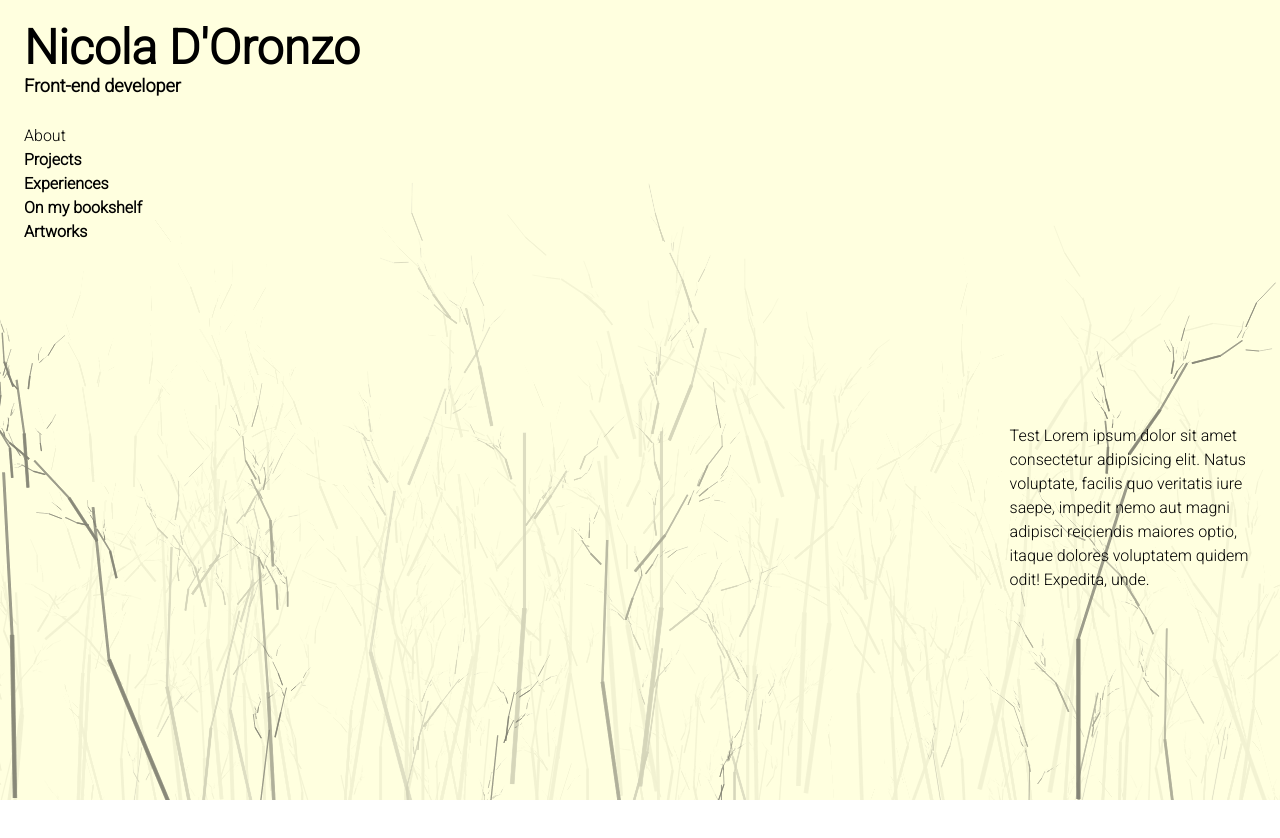
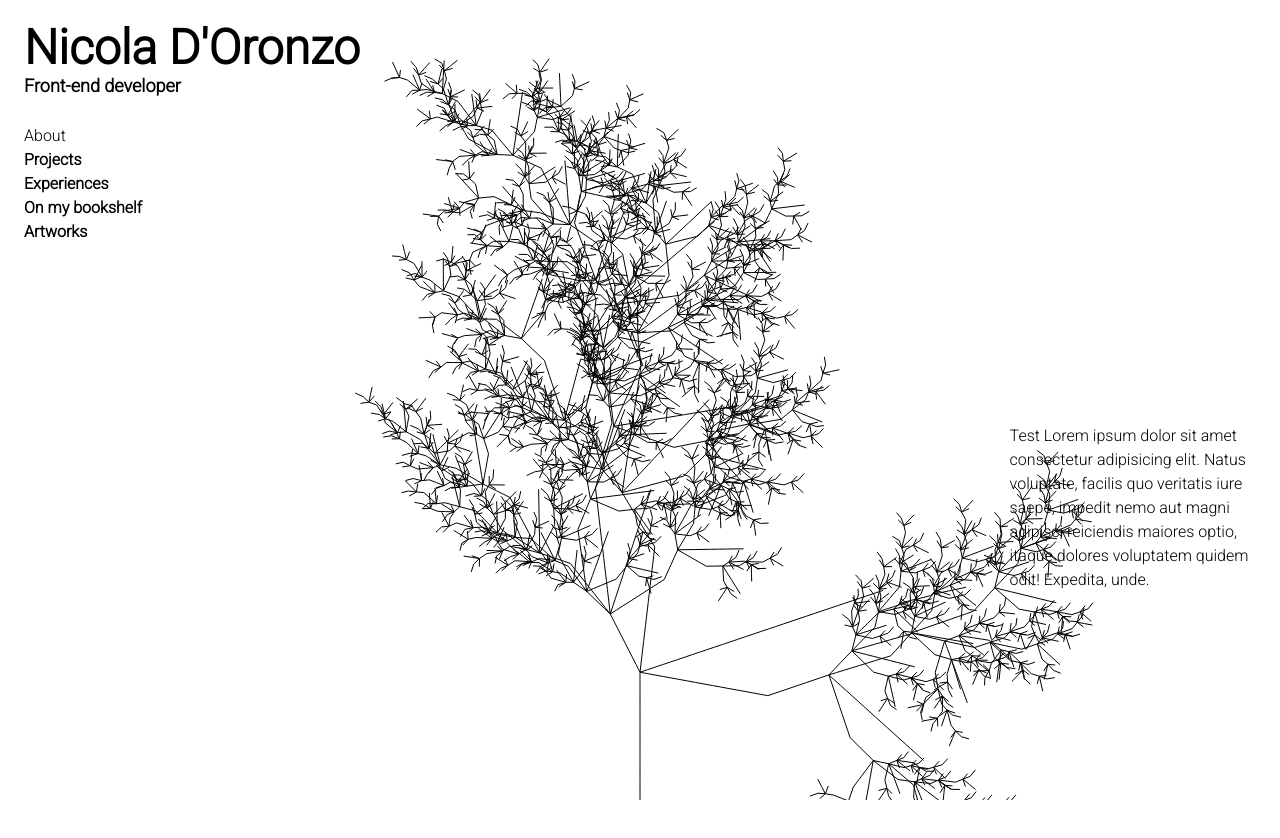
Before and after one commit to DylanBob211/my-portfolio, a Next.js app: page / in a window 1280 px wide. Shown: the top 838 px of the page. Built offline with nearby package versions, Linux system fonts and the light colour scheme.

Commit message:
use l-system to draw trees

```diff
--- a/app/ui/background/index.tsx
+++ b/app/ui/background/index.tsx
@@ -1,12 +1,16 @@
-"use client"
-import { useChange } from "@/app/helpers/hooks";
-import { clamp, lerp, normalize } from "@/app/helpers/math";
-import { isObject } from "@/app/helpers/types";
-import { usePathname } from "next/navigation";
-import { useCanvas } from "../../helpers/canvas";
-import { AnimationSettings, Tree } from "./treeAnimation";
+'use client'
+import { useChange } from '@/app/helpers/hooks'
+import { clamp, lerp, normalize } from '@/app/helpers/math'
+import { isObject } from '@/app/helpers/types'
+import { usePathname } from 'next/navigation'
+import { useCanvas } from '../../helpers/canvas'
+import { AnimationSettings, Tree } from './treeAnimation'
+import treeAnimation2 from './treeAnimation2'
 
-type SceneAnimationSettings = Omit<AnimationSettings, 'width' | 'height' | 'frameCount'> & { refreshRate: number };
+type SceneAnimationSettings = Omit<
+  AnimationSettings,
+  'width' | 'height' | 'frameCount'
+> & { refreshRate: number }
 const animationsForPath: Record<string, SceneAnimationSettings> = {
   '/': {
     treeParams: {
@@ -17,11 +21,13 @@ const animationsForPath: Record<string, SceneAnimationSettings> = {
       sectionedBranching: true,
       branchSections: 3,
       grassEffect: true,
-            color: { r: 20, g: 20, b: 20, a: .8 },
+      color: { r: 20, g: 20, b: 20, a: 0.8 },
       mainBranchAngleVariation: 5,
-        }, sceneParams: {
-            treesAmount: (width: number) => Math.floor(width / (100 * window.devicePixelRatio)),
-            clearColor: { r: 255, g: 246, b: 219, a: .03 },
+    },
+    sceneParams: {
+      treesAmount: (width: number) =>
+        Math.floor(width / (100 * window.devicePixelRatio)),
+      clearColor: { r: 255, g: 246, b: 219, a: 0.03 },
       randomTreeDistributionFactor: 50,
       depth: 10,
       treeDrawingFrameRate: 50,
@@ -38,11 +44,12 @@ const animationsForPath: Record<string, SceneAnimationSettings> = {
       sectionedBranching: true,
       branchSections: 10,
       grassEffect: true,
-            color: { r: 20, g: 20, b: 20, a: .8 },
+      color: { r: 20, g: 20, b: 20, a: 0.8 },
       mainBranchAngleVariation: 2,
-        }, sceneParams: {
+    },
+    sceneParams: {
       treesAmount: () => 1,
-            clearColor: { r: 255, g: 255, b: 255, a: .5 },
+      clearColor: { r: 255, g: 255, b: 255, a: 0.5 },
       randomTreeDistributionFactor: 0,
       depth: 1,
       treeDrawingFrameRate: 1,
@@ -61,9 +68,10 @@ const animationsForPath: Record<string, SceneAnimationSettings> = {
       grassEffect: false,
       color: { r: 20, g: 20, b: 20, a: 1 },
       mainBranchAngleVariation: 5,
-        }, sceneParams: {
+    },
+    sceneParams: {
       treesAmount: () => 1,
-            clearColor: { r: 197, g: 207, b: 186, a: .01 },
+      clearColor: { r: 197, g: 207, b: 186, a: 0.01 },
       randomTreeDistributionFactor: 25,
       depth: 1,
       treeDrawingFrameRate: 50,
@@ -82,15 +90,17 @@ const animationsForPath: Record<string, SceneAnimationSettings> = {
       grassEffect: false,
       color: { r: 20, g: 20, b: 20, a: 1 },
       mainBranchAngleVariation: 3,
-        }, sceneParams: {
-            treesAmount: (width: number) => Math.floor(width / (100 * window.devicePixelRatio)),
-            clearColor: { r: 200, g: 200, b: 200, a: .8 },
+    },
+    sceneParams: {
+      treesAmount: (width: number) =>
+        Math.floor(width / (100 * window.devicePixelRatio)),
+      clearColor: { r: 200, g: 200, b: 200, a: 0.8 },
       randomTreeDistributionFactor: 30,
       depth: 10,
       treeDrawingFrameRate: 1,
       treeDrawingFrameRateStutter: 1,
     },
-        refreshRate: 75
+    refreshRate: 75,
   },
   '/artworks': {
     treeParams: {
@@ -101,44 +111,62 @@ const animationsForPath: Record<string, SceneAnimationSettings> = {
       sectionedBranching: false,
       branchSections: 3,
       grassEffect: false,
-            color: { r: 20, g: 20, b: 20, a: .5 },
+      color: { r: 20, g: 20, b: 20, a: 0.5 },
       mainBranchAngleVariation: 5,
-        }, sceneParams: {
-            treesAmount: (width: number) => Math.floor(width / (100 * window.devicePixelRatio)),
-            clearColor: { r: 213, g: 228, b: 230, a: .2 },
+    },
+    sceneParams: {
+      treesAmount: (width: number) =>
+        Math.floor(width / (100 * window.devicePixelRatio)),
+      clearColor: { r: 213, g: 228, b: 230, a: 0.2 },
       randomTreeDistributionFactor: 0,
       depth: 2,
       treeDrawingFrameRate: 1,
       treeDrawingFrameRateStutter: 0,
     },
-        refreshRate: 1
+    refreshRate: 1,
   },
 }
 
 function lerpRecursive(a: any, b: any, alpha: number, maxAlpha: number): any {
-    if (typeof a === 'number' && typeof b === 'number') return lerp(a, b, alpha);
-    if (typeof a === 'boolean' && typeof b === 'boolean') return alpha >= maxAlpha / 2 ? b : a;
-    if (typeof a === 'function' && typeof b === 'function') return (...args: any[]) => lerpRecursive(a(args), b(args), alpha, maxAlpha);
-    if (isObject(a) && isObject(b)) return Object.keys(a).reduce((acc, key) => ({ ...acc, [key]: lerpRecursive(a[key], b[key], alpha, maxAlpha) }), {});
-    return b;
+  if (typeof a === 'number' && typeof b === 'number') return lerp(a, b, alpha)
+  if (typeof a === 'boolean' && typeof b === 'boolean')
+    return alpha >= maxAlpha / 2 ? b : a
+  if (typeof a === 'function' && typeof b === 'function')
+    return (...args: any[]) => lerpRecursive(a(args), b(args), alpha, maxAlpha)
+  if (isObject(a) && isObject(b))
+    return Object.keys(a).reduce(
+      (acc, key) => ({
+        ...acc,
+        [key]: lerpRecursive(a[key], b[key], alpha, maxAlpha),
+      }),
+      {}
+    )
+  return b
 }
 
 export default function Background() {
-    const path = usePathname();
-    const [currentPath, previousPath] = useChange(path);
-    const currentSettings = animationsForPath[currentPath] || animationsForPath['/'];
-    const previousSettings = previousPath ? animationsForPath[previousPath] : currentSettings;
-    let currentFrameCount = 0;
+  const path = usePathname()
+  const [currentPath, previousPath] = useChange(path)
+  const currentSettings =
+    animationsForPath[currentPath] || animationsForPath['/']
+  const previousSettings = previousPath
+    ? animationsForPath[previousPath]
+    : currentSettings
+  let currentFrameCount = 0
 
-    const canvasRef = useCanvas(({ context, width, height, frameCount }) => {
-        currentFrameCount++;
-        const alpha = clamp(normalize(currentFrameCount, 100, 0), 0, 1);
-        const settings = lerpRecursive(previousSettings, currentSettings, alpha, 1);
+  const canvasRef = useCanvas(
+    ({ context, width, height, frameCount }) => {
+      // currentFrameCount++;
+      // const alpha = clamp(normalize(currentFrameCount, 100, 0), 0, 1);
+      // const settings = lerpRecursive(previousSettings, currentSettings, alpha, 1);
+      treeAnimation2({ context, width, height, frameCount })
+    },
+    { refreshRate: 24, refreshRateStutter: 100 }
+  )
 
-        return Tree.drawScene(context, {
-            width, height, frameCount, ...settings
-        })
-    }, { refreshRate: currentSettings.refreshRate || 1, refreshRateStutter: 0 });
-
-    return <canvas className="fixed z-[-1]" ref={canvasRef}></canvas>
+  return (
+    <>
+      <canvas className="fixed z-[-1]" ref={canvasRef} />
+    </>
+  )
 }
--- /dev/null
+++ b/app/ui/background/random.ts
@@ -0,0 +1,54 @@
+export const random = (function () {
+  function xmur3(str: string) {
+    for (var i = 0, h = 1779033703 ^ str.length; i < str.length; i++)
+      (h = Math.imul(h ^ str.charCodeAt(i), 3432918353)),
+        (h = (h << 13) | (h >>> 19))
+    return function () {
+      h = Math.imul(h ^ (h >>> 16), 2246822507)
+      h = Math.imul(h ^ (h >>> 13), 3266489909)
+      return (h ^= h >>> 16) >>> 0
+    }
+  }
+
+  function sfc32(a: number, b: number, c: number, d: number): () => number {
+    return function () {
+      a >>>= 0
+      b >>>= 0
+      c >>>= 0
+      d >>>= 0
+      let t = (a + b) | 0
+      a = b ^ (b >>> 9)
+      b = (c + (c << 3)) | 0
+      c = (c << 21) | (c >>> 11)
+      d = (d + 1) | 0
+      t = (t + d) | 0
+      c = (c + t) | 0
+      return (t >>> 0) / 4294967296
+    }
+  }
+
+  let seededRandom: (() => number) | null = null
+
+  function random(): number {
+    if (!seededRandom) {
+      _Seed('abc')
+    }
+
+    return seededRandom!()
+  }
+
+  function randomRange(a: number, b: number): number {
+    return random() * (b - a) + a
+  }
+
+  function _Seed(s: string): void {
+    const seed = xmur3(s + '')
+    seededRandom = sfc32(seed(), seed(), seed(), seed())
+  }
+
+  return {
+    seed: _Seed,
+    random,
+    randomRange,
+  }
+})()
--- /dev/null
+++ b/app/ui/background/treeAnimation2.ts
@@ -0,0 +1,229 @@
+import { CanvasDrawFn } from '../../helpers/canvas/useCanvas'
+import { random } from './random'
+
+const iterations = 5
+const maxBranchLength = 8
+const presetIndex = 1
+const variability = 0.1
+random.seed('3')
+
+type Rule = { symbol: string; odds: number; newSymbols: string }
+type Preset = {
+  axiom: string
+  rules: Rule[]
+}
+
+const PRESETS: Preset[] = [
+  {
+    axiom: 'F',
+    rules: [
+      { symbol: 'F', odds: 0.33, newSymbols: 'F[+F]F[-F][F]' },
+      { symbol: 'F', odds: 0.33, newSymbols: 'F[+F][F]' },
+      { symbol: 'F', odds: 0.34, newSymbols: 'F[-F][F]' },
+    ],
+  },
+  {
+    axiom: 'X',
+    rules: [
+      { symbol: 'F', odds: 1.0, newSymbols: 'FF' },
+      {
+        symbol: 'X',
+        odds: 1.0,
+        newSymbols: 'F+[-F-XF-X][+FF][--XF[+X]][++F-X]',
+      },
+    ],
+  },
+  {
+    axiom: 'F',
+    rules: [{ symbol: 'F', odds: 1.0, newSymbols: 'FF+[+F-F-F]-[-F+F+F]' }],
+  },
+  {
+    axiom: 'X',
+    rules: [
+      { symbol: 'F', odds: 1.0, newSymbols: 'FX[FX[+XF]]' },
+      { symbol: 'X', odds: 1.0, newSymbols: 'FF[+XZ++X-F[+ZX]][-X++F-X]' },
+      { symbol: 'Z', odds: 1.0, newSymbols: '[+F-X-F][++ZX]' },
+    ],
+  },
+  {
+    axiom: 'F',
+    rules: [{ symbol: 'F', odds: 1.0, newSymbols: 'F[+F]F[-F]F' }],
+  },
+  {
+    axiom: 'X',
+    rules: [
+      { symbol: 'X', odds: 0.33, newSymbols: 'F[+X]F[-X]+X' },
+      { symbol: 'X', odds: 0.33, newSymbols: 'F[-X]F[-X]+X' },
+      { symbol: 'X', odds: 0.34, newSymbols: 'F[-X]F+X' },
+      { symbol: 'F', odds: 1.0, newSymbols: 'FF' },
+    ],
+  },
+  {
+    axiom: 'X',
+    rules: [
+      { symbol: 'X', odds: 1.0, newSymbols: 'F[-[[X]+X]]+F[+FX]-X' },
+      { symbol: 'F', odds: 1.0, newSymbols: 'FF' },
+    ],
+  },
+]
+
+function rouletteSelection(rules: Rule[]) {
+  const roll = random.random()
+  let sum = 0
+  for (let r of rules) {
+    sum += r.odds
+    if (roll < sum) {
+      return r
+    }
+  }
+  return rules[rules.length - 1]
+}
+
+const generateLSystemV2 = (preset: Preset, iterations: number): string =>
+  applyRules(preset, iterations).join('')
+
+function applyRulesToSentence(sentence: string[], rules: Rule[]) {
+  return sentence.flatMap((c) => {
+    const matchingRules = rules.filter((rule) => rule.symbol === c)
+    if (matchingRules.length > 0) {
+      const rule = rouletteSelection(matchingRules)
+      return rule.newSymbols.split('')
+    }
+    return [c]
+  })
+}
+
+function applyRules(preset: Preset, iterations: number) {
+  let cur = preset.axiom.split('')
+
+  for (let i = 0; i < iterations; i++) {
+    cur = applyRulesToSentence(cur, preset.rules)
+  }
+  return cur
+}
+
+const lSystemString = generateLSystemV2(PRESETS[presetIndex], iterations) //generateLSystem(axiom, rules, iterations)
+
+const calculateBranch = (
+  x: number,
+  y: number,
+  angle: number,
+  length: number
+) => {
+  const xEnd = x + length * Math.cos(angle)
+  const yEnd = y - length * Math.sin(angle)
+  return { branch: { x, y, xEnd, yEnd }, state: { x: xEnd, y: yEnd, angle } }
+}
+const processChar = (
+  char: string,
+  state: { x: number; y: number; angle: number },
+  stack: { x: number; y: number; angle: number }[],
+  branches: { x: number; y: number; xEnd: number; yEnd: number }[],
+  length: number
+) => {
+  const { x, y, angle } = state
+  const randomLength = random.randomRange(
+    length * (1 - variability),
+    length * (1 + variability)
+  )
+  const randomAngle =
+    angle * random.randomRange(1 - variability, 1 + variability)
+  switch (char) {
+    case 'F': {
+      const { branch, state: newState } = calculateBranch(
+        x,
+        y,
+        angle,
+        randomLength
+      )
+      return { state: newState, stack, branches: [...branches, branch] }
+    }
+    case '+':
+      return {
+        state: { x, y, angle: randomAngle - Math.PI / 6 },
+        stack,
+        branches,
+      }
+    case '-':
+      return {
+        state: { x, y, angle: randomAngle + Math.PI / 6 },
+        stack,
+        branches,
+      }
+    case '[':
+      return { state, stack: [...stack, { x, y, angle }], branches }
+    case ']': {
+      const newState = stack.pop() || state
+      return { state: newState, stack, branches }
+    }
+    default:
+      return { state, stack, branches }
+  }
+}
+
+const generateLSystemData = (
+  x: number,
+  y: number,
+  angle: number,
+  length: number,
+  lSystemString: string
+) => {
+  const initialState = { x, y, angle }
+  const initialStack: { x: number; y: number; angle: number }[] = []
+  const initialBranches: {
+    x: number
+    y: number
+    xEnd: number
+    yEnd: number
+  }[] = []
+
+  const { branches } = [...lSystemString].reduce(
+    ({ state, stack, branches }, char) =>
+      processChar(char, state, stack, branches, length),
+    { state: initialState, stack: initialStack, branches: initialBranches }
+  )
+
+  return branches
+}
+
+const drawLSystemFromData = (
+  branches: { x: number; y: number; xEnd: number; yEnd: number }[],
+  context: CanvasRenderingContext2D
+) => {
+  for (const branch of branches) {
+    context.beginPath()
+    context.moveTo(branch.x, branch.y)
+    context.lineTo(branch.xEnd, branch.yEnd)
+    context.strokeStyle = 'black'
+    context.lineWidth = 1
+    context.stroke()
+  }
+}
+const data = generateLSystemData(
+  0,
+  0,
+  Math.PI / 2,
+  maxBranchLength,
+  lSystemString
+)
+
+const treeAnimation2: CanvasDrawFn = ({
+  context,
+  width,
+  height,
+  frameCount,
+}) => {
+  const cssWidth = width / devicePixelRatio
+  const cssHeight = height / devicePixelRatio
+  context.fillStyle = 'white'
+  context.fillRect(0, 0, cssWidth, cssHeight)
+
+  context.save()
+  context.translate(cssWidth / 2, cssHeight)
+
+  drawLSystemFromData(data, context)
+
+  context.restore()
+}
+
+export default treeAnimation2
```
Also changed, not shown: app/helpers/canvas/useCanvas.ts (+34 -26 lines). Lines whose indentation alone changed are shown as unchanged.
